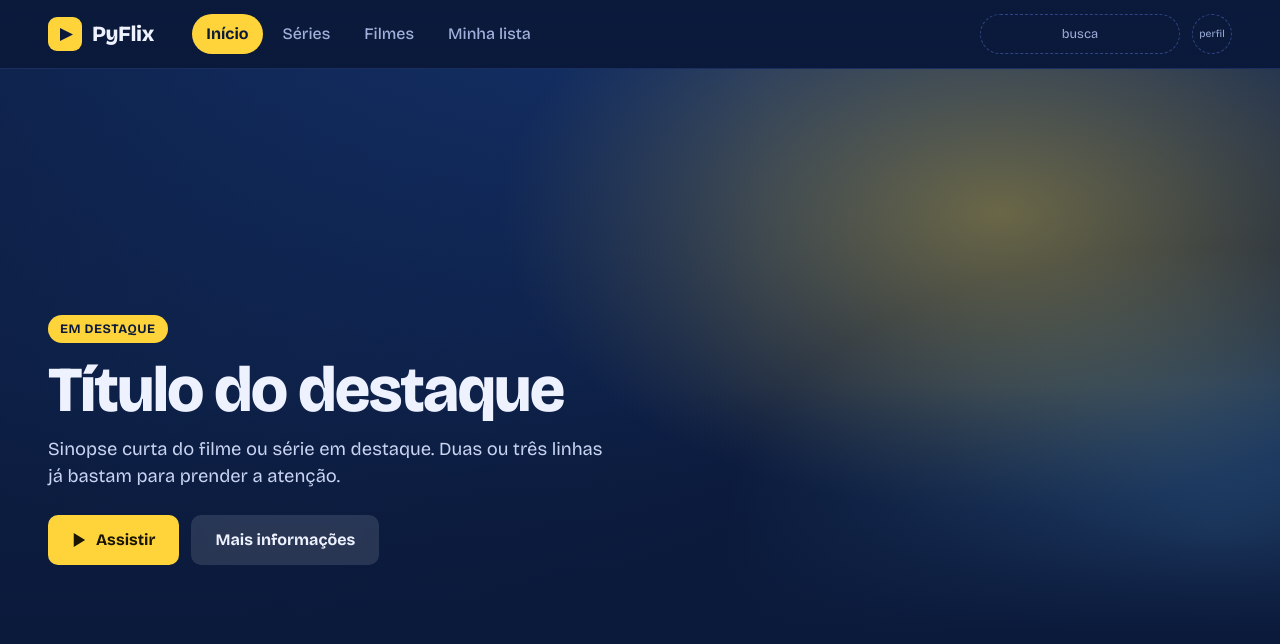
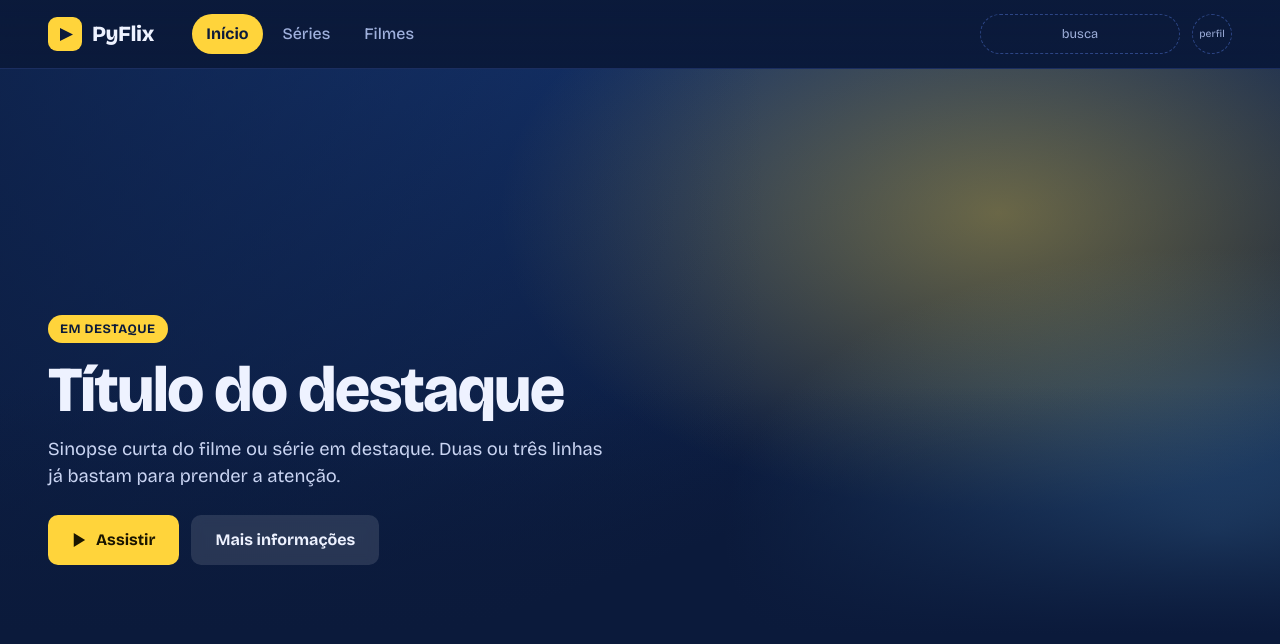
Before and after one commit to joaohschulz/PROJETO---Pyflix-Plataforma-de-Streaming, a Django app: page /plataform/ in a window 1280 px wide. Shown: the top 644 px of the page. Run offline with Django 5.2, Linux system fonts and the light colour scheme; a user stored in the database is signed in.

```diff
--- a/templates/base_plataform.html
+++ b/templates/base_plataform.html
@@ -25,7 +25,6 @@
     <a href="#" class="ativo">Início</a>
     <a href="#">Séries</a>
     <a href="#">Filmes</a>
-    <a href="#">Minha lista</a>
   </nav>
 
   <div class="topo-acoes">
```
